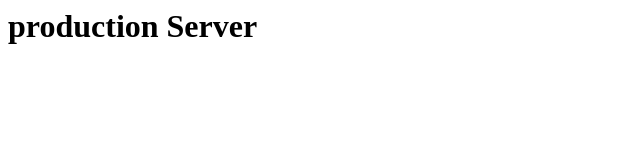
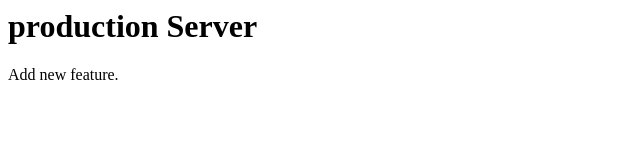
Before and after one commit to bridgecrew-perf6/deploy-github-actions, a plain HTML site: page index.html in a window 1280 px wide. Shown: the full height of the page, 0-640 px from the left. Drawn offline with Linux system fonts and the light colour scheme.

Commit message:
new feature

```diff
--- a/index.html
+++ b/index.html
@@ -1 +1,2 @@
 <h1>production Server</h1>
+<p>Add new feature.</p>
```
Also changed, not shown: 1 other file.
